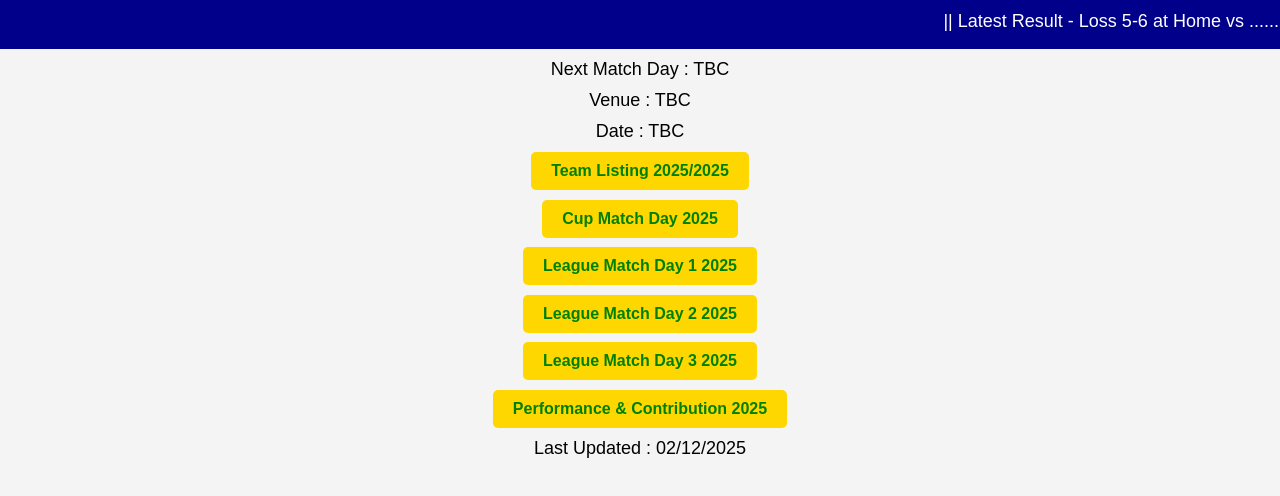
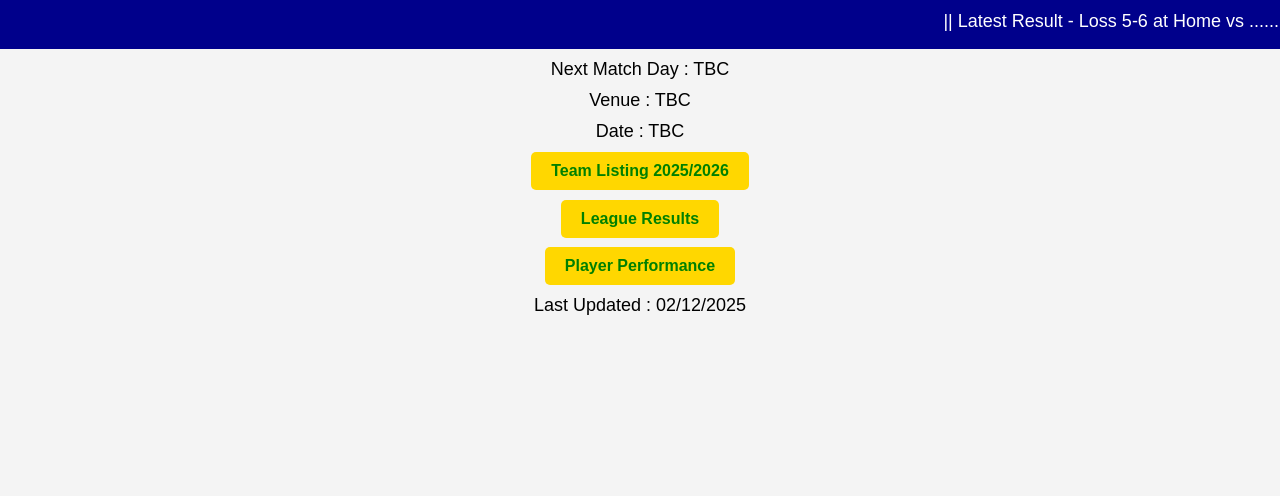
Before and after one commit to con-club-pool-2026/home-page, a plain HTML site: page index.html in a window 1280 px wide. Shown: the part 64-560 px from the top of the page. Drawn offline with Linux system fonts and the light colour scheme.

Commit message:
Update index.html

```diff
--- a/index.html
+++ b/index.html
@@ -98,12 +98,9 @@
     <div class="sub-header">Date : TBC</div>
 </section>
 
-<p><a href="https://con-club-pool-2026.github.io/team-listing/" class="button-link">Team Listing 2025/2025</a></p>
-<p><a href="" class="button-link">Cup Match Day 2025</a></p>
-<p><a href="" class="button-link">League Match Day 1 2025</a></p>
-<p><a href="" class="button-link">League Match Day 2 2025</a></p>
-<p><a href="" class="button-link">League Match Day 3 2025</a></p>
-<p><a href="" class="button-link">Performance & Contribution 2025</a></p>
+<p><a href="https://con-club-pool-2026.github.io/team-listing/" class="button-link">Team Listing 2025/2026</a></p>
+<p><a href="" class="button-link">League Results</a></p>
+<p><a href="" class="button-link">Player Performance</a></p>
 
 <section>
 <div class="sub-header">Last Updated : 02/12/2025</div>
```
